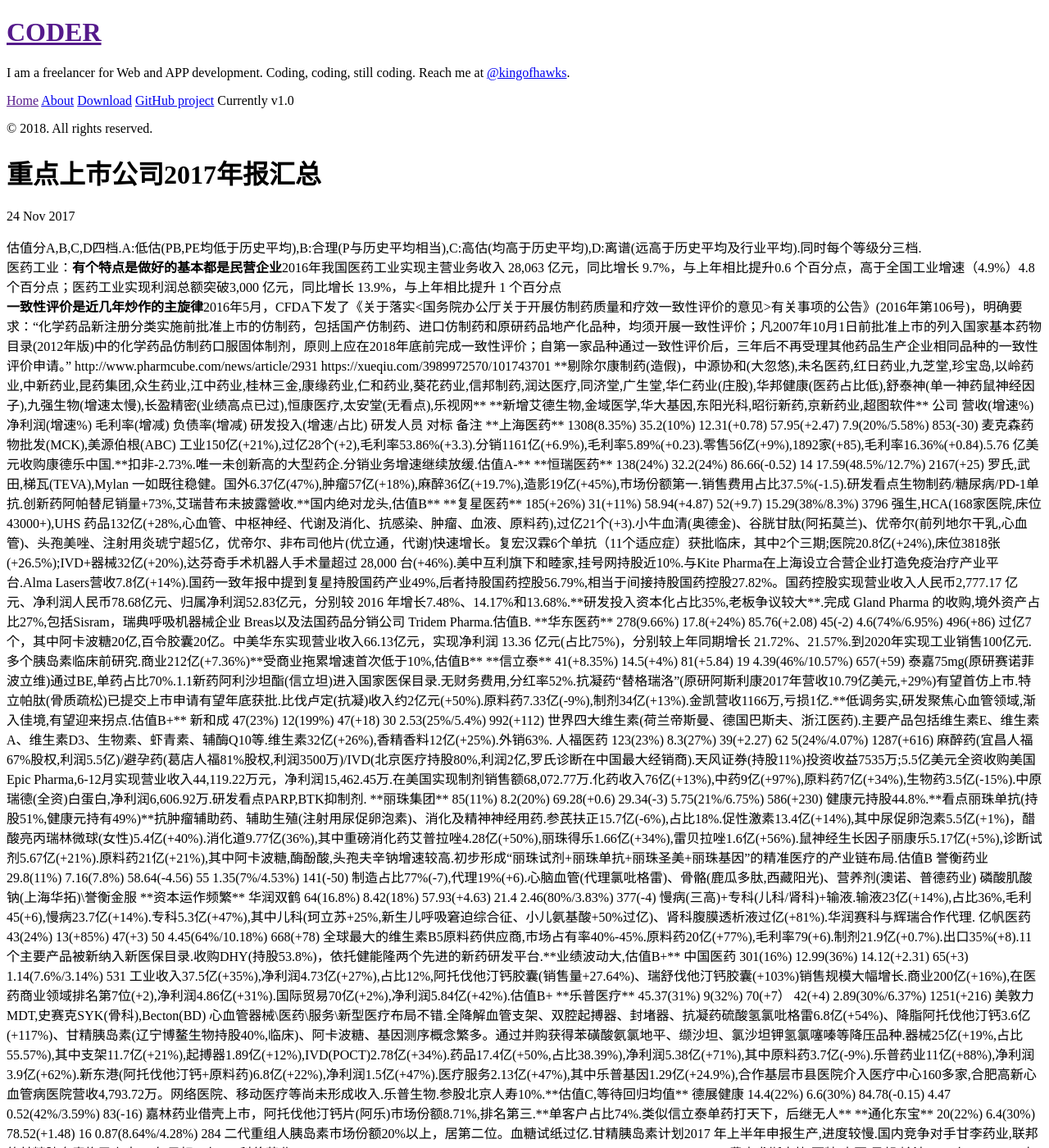
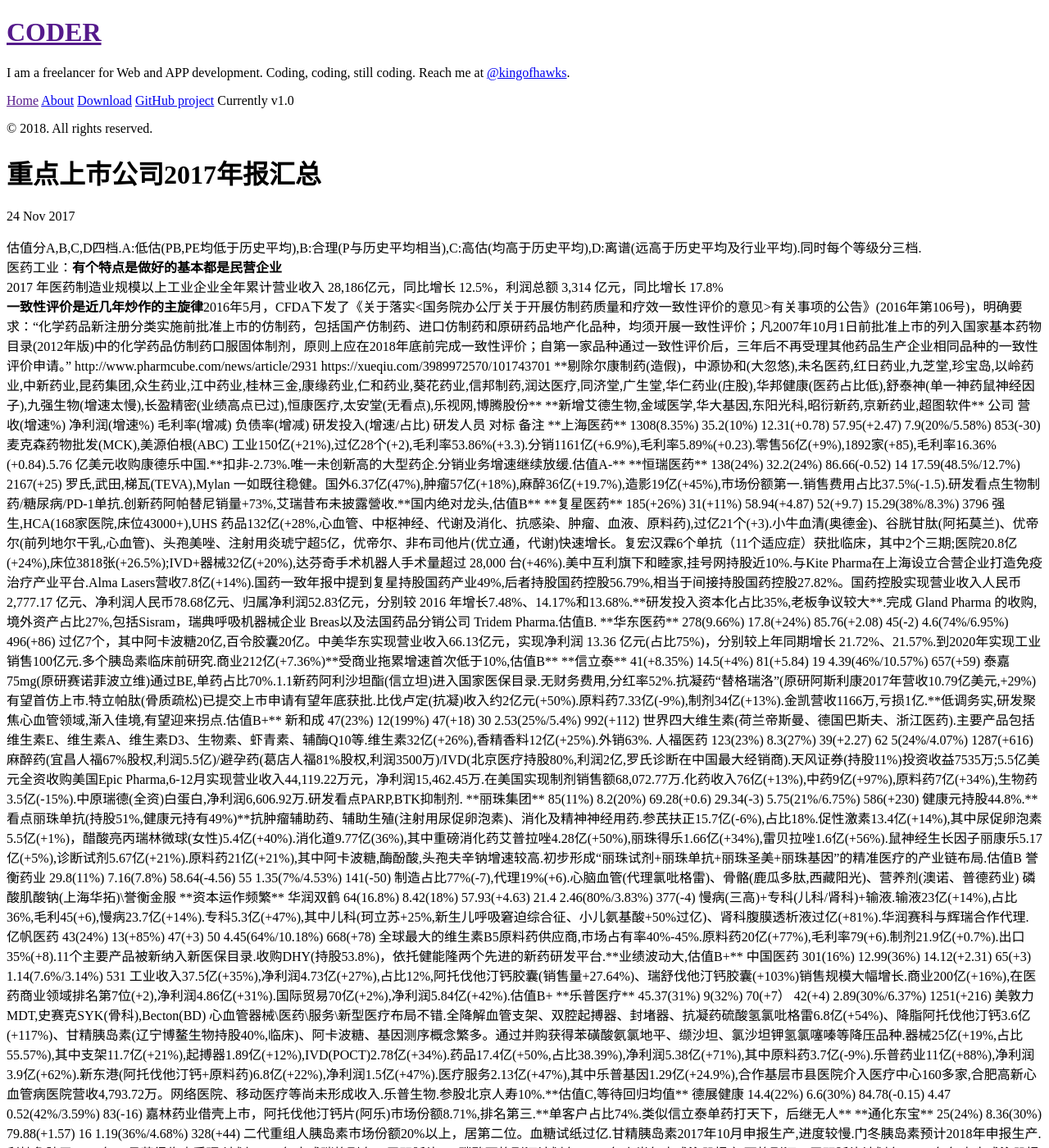
Before and after one commit to kingofhawks/kingofhawks.github.io, a Jekyll site: the page built from _posts/2017-11-24-重点上市公司2017年报汇总.md, in a window 1280 px wide and 1400 px high. Shown: the whole window at 82% size. Built offline with Jekyll 4.4.1, drawn with Linux system fonts in a browser that asks for light colours; our own code applies the rules of GitHub Pages for plain Markdown files; some of the changed text lies outside the part shown.

Commit message:
update post

```diff
--- a/_posts/2017-11-24-重点上市公司2017年报汇总.md
+++ b/_posts/2017-11-24-重点上市公司2017年报汇总.md
@@ -1,9 +1,10 @@
 估值分A,B,C,D四档.A:低估(PB,PE均低于历史平均),B:合理(P与历史平均相当),C:高估(均高于历史平均),D:离谱(远高于历史平均及行业平均).同时每个等级分三档.
-医药工业：**有个特点是做好的基本都是民营企业**2016年我国医药工业实现主营业务收入 28,063 亿元，同比增长 9.7%，与上年相比提升0.6 个百分点，高于全国工业增速（4.9%）4.8个百分点；医药工业实现利润总额突破3,000 亿元，同比增长 13.9%，与上年相比提升 1 个百分点
+医药工业：**有个特点是做好的基本都是民营企业**
+2017 年医药制造业规模以上工业企业全年累计营业收入 28,186亿元，同比增长 12.5%，利润总额 3,314 亿元，同比增长 17.8%
 **一致性评价是近几年炒作的主旋律**2016年5月，CFDA下发了《关于落实<国务院办公厅关于开展仿制药质量和疗效一致性评价的意见>有关事项的公告》(2016年第106号)，明确要求：“化学药品新注册分类实施前批准上市的仿制药，包括国产仿制药、进口仿制药和原研药品地产化品种，均须开展一致性评价；凡2007年10月1日前批准上市的列入国家基本药物目录(2012年版)中的化学药品仿制药口服固体制剂，原则上应在2018年底前完成一致性评价；自第一家品种通过一致性评价后，三年后不再受理其他药品生产企业相同品种的一致性评价申请。”
 http://www.pharmcube.com/news/article/2931
 https://xueqiu.com/3989972570/101743701
-**剔除尔康制药(造假)，中源协和(大忽悠),未名医药,红日药业,九芝堂,珍宝岛,以岭药业,中新药业,昆药集团,众生药业,江中药业,桂林三金,康缘药业,仁和药业,葵花药业,信邦制药,润达医疗,同济堂,广生堂,华仁药业(庄股),华邦健康(医药占比低),舒泰神(单一神药鼠神经因子),九强生物(增速太慢),长盈精密(业绩高点已过),恒康医疗,太安堂(无看点),乐视网**
+**剔除尔康制药(造假)，中源协和(大忽悠),未名医药,红日药业,九芝堂,珍宝岛,以岭药业,中新药业,昆药集团,众生药业,江中药业,桂林三金,康缘药业,仁和药业,葵花药业,信邦制药,润达医疗,同济堂,广生堂,华仁药业(庄股),华邦健康(医药占比低),舒泰神(单一神药鼠神经因子),九强生物(增速太慢),长盈精密(业绩高点已过),恒康医疗,太安堂(无看点),乐视网,博腾股份**
 **新增艾德生物,金域医学,华大基因,东阳光科,昭衍新药,京新药业,超图软件**
 公司          营收(增速%)       净利润(增速%)   毛利率(增减)   负债率(增减)    研发投入(增速/占比)    研发人员   对标 备注
 **上海医药**    1308(8.35%)     35.2(10%)     12.31(+0.78)   57.95(+2.47)   7.9(20%/5.58%)       853(-30)  麦克森药物批发(MCK),美源伯根(ABC)    工业150亿(+21%),过亿28个(+2),毛利率53.86%(+3.3).分销1161亿(+6.9%),毛利率5.89%(+0.23).零售56亿(+9%),1892家(+85),毛利率16.36%(+0.84).5.76 亿美元收购康德乐中国.**扣非-2.73%.唯一未创新高的大型药企.分销业务增速继续放缓.估值A-**
@@ -20,7 +21,7 @@
 中国医药      301(16%)          12.99(36%)       14.12(+2.31)    65(+3)          1.14(7.6%/3.14%)   531       工业收入37.5亿(+35%),净利润4.73亿(+27%),占比12%,阿托伐他汀钙胶囊(销售量+27.64%)、瑞舒伐他汀钙胶囊(+103%)销售规模大幅增长.商业200亿(+16%),在医药商业领域排名第7位(+2),净利润4.86亿(+31%).国际贸易70亿(+2%),净利润5.84亿(+42%).估值B+
 **乐普医疗**   45.37(31%)       9(32%)         70(+7）        42(+4)           2.89(30%/6.37%)     1251(+216)      美敦力MDT,史赛克SYK(骨科),Becton(BD)  心血管器械\医药\服务\新型医疗布局不错.全降解血管支架、双腔起搏器、封堵器、抗凝药硫酸氢氯吡格雷6.8亿(+54%)、降脂阿托伐他汀钙3.6亿(+117%)、甘精胰岛素(辽宁博鳌生物持股40%,临床)、阿卡波糖、基因测序概念繁多。通过并购获得苯磺酸氨氯地平、缬沙坦、氯沙坦钾氢氯噻嗪等降压品种.器械25亿(+19%,占比55.57%),其中支架11.7亿(+21%),起搏器1.89亿(+12%),IVD(POCT)2.78亿(+34%).药品17.4亿(+50%,占比38.39%),净利润5.38亿(+71%),其中原料药3.7亿(-9%).乐普药业11亿(+88%),净利润3.9亿(+62%).新东港(阿托伐他汀钙+原料药)6.8亿(+22%),净利润1.5亿(+47%).医疗服务2.13亿(+47%),其中乐普基因1.29亿(+24.9%),合作基层市县医院介入医疗中心160多家,合肥高新心血管病医院营收4,793.72万。网络医院、移动医疗等尚未形成收入.乐普生物.参股北京人寿10%.**估值C,等待回归均值**
 德展健康        14.4(22%)      6.6(30%)        84.78(-0.15)   4.47           0.52(42%/3.59%)      83(-16)      嘉林药业借壳上市，阿托伐他汀钙片(阿乐)市场份额8.71%,排名第三.**单客户占比74%.类似信立泰单药打天下，后继无人**
-**通化东宝** 20(22%)           6.4(30%)       78.52(+1.48)   16             0.87(8.64%/4.28%)     284  二代重组人胰岛素市场份额20%以上，居第二位。血糖试纸过亿.甘精胰岛素计划2017 年上半年申报生产,进度较慢.国内竞争对手甘李药业,联邦的甘精胰岛素均已上市.17年目标24亿.
+**通化东宝** 25(24%)           8.36(30%)       79.88(+1.57)   16             1.19(36%/4.68%)     328(+44)  二代重组人胰岛素市场份额20%以上，居第二位。血糖试纸过亿.甘精胰岛素2017年10月申报生产,进度较慢.门冬胰岛素预计2018年申报生产.利拉鲁肽于2017 年11月获得临床受理.计划 2018 年完成瑞格列奈二甲双胍片BE.磷酸西格列汀计划在 2019 年上半年完成注册报产.西格列汀二甲双胍片计划在 2018 年年内完成注册报产.国内竞争对手甘李药业,联邦的甘精胰岛素均已上市.17年目标24亿.
 **科伦药业** 85.66(10.34%)     5.84(-9.4%)    45(+2.36)       51(+0.45)      6.13(23%/7.16%)      1803(+130)   费森尤斯卡比,百特,大冢,贝朗.输液60.09亿(+1.35%),占比70%(-6%),毛利52.95(+3.41),总量44.38亿瓶/袋(-1.97%),市场份额大致40%.普通输液43.6亿元，治疗性输液16.47亿元.非输液22.24亿(+31.73%),毛利率23.72(+5.09).康复新液、百洛特(抑郁症)过亿.净利润6.24亿(+15.21%).因公司非全资子公司经营业绩提升，本期少数股东收益大幅增长，导致净利润增加但归属于上市公司净利润下降9.40%.**当年君健塑胶收购爆出关联交易丑闻.三发太能忽悠,报表经常在预告下限.管理层严重缺乏诚信.两发都是国家限制对象,新药遥遥无期.高管持续减持**继续增持石四药(持股15.21%).哈萨克斯坦KAZ输液基地(持股51%),营收2.59亿(+148%),净利润3216万.全资子公司科伦国际发展净利润1405万.川宁营收11亿(+120%),净利润1392万,一期硫红满产，二期青霉素已推向满产，头孢正在为推向满产积极准备.科伦已启动针对肿瘤、细菌感染、肠外营养等多个疾病领域共330余个项目.共申报92个项目，29项为国内首家申报，截至目前获批临床49项，待批生产36项.第一大客户科伦医贸占比10%涉及关联关系.货币资金减少,应收帐、短期借款大幅增加.一年内到期负债大幅飙升到33亿.邛崃项目亏损3170万元,广西科伦亏损9663万.十大股东无一机构.股权激励方案以2016年净利润为基数,2017年净利润增长率不低于15%,2018年净利润增长率不低于45%.草酸艾司西酞普兰片10mg通过BE.
 **华海药业**  50(22%)        6.39(27%)        55.83(+6.04)       -             4.38(20%/8.76%)       1308(+236)   制剂26亿(+34%),核心品种盐酸帕罗西汀片(抗抑郁)销量同比增长24%，氯沙坦钾片销量增长85%，厄贝沙坦氢氯噻嗪片销量增长153%.原料药21亿(+13.8%).**出口占70%**以心脑血管类、神经系统类为主导.全球最大的普利、沙坦类原料药供应商,销售额分别为4.15 亿元（+13.4%）/9.39 亿元（+5.9%）.共7 个制剂产品（9 个品规）通过国内药物一致性评价,国内最多.研发刚起步,估值B.
 **康弘药业**   25(22%)        4.97(26%)      90.43(+1.27)    14             1.46(27%/5.76%)      362(+89)    再生元(REGN)阿柏西普超26亿美元    1类新药康柏西普,中枢神经、消化系统.在研多个单抗重磅仿制药.中成药10亿(+12.9%),占比41%.化学药10亿(+16%),占比40%.生物药4.76亿(+78%),占比18.74%（+6).     安维汀(贝伐珠单抗)和诺华(雷珠单抗).财务稳健.但估值高，俞总出去创办了信达生物，超牛
@@ -56,7 +57,6 @@
 **爱尔眼科** 40(26%)        5.57(30%)       46(-)          32             0.22(21%/0.55%)      82(+6)        全球最大的眼科连锁医疗机构.连续多年保持30+增长
 美年健康    21(47%)          2.6(85%)       47.56(-0.38%)  33             0.025(-/0.12%)       10             慈铭体检(27.78股权),超过100家控股体检中心.估值离谱
 凯莱英      14(29%)          3.4(35%)      51.7(+0.12)    30            0.97(38%/6.83%)        1164(+330)    临床和商业化阶段的药品定制研发生产服务**92%(-6)出口,受汇率影响较大,汇兑损失5173万**.前5客户73.5%.主要竞争者Catalent\Lonza\Boehringer Ingelheim\Patheon\DSM等公司.行业不错，估值B-.
-博腾股份   13.26(30%)        1.7(55%)       46(+11.83)     55             0.63(24%/4.72%)     162(-4)     医药定制研发生产行业领军者主要包括Catalent、Lonza、BI、DSM等公司,强生和吉利德合计为公司贡献约70%的销售收入.
 **泰格医药**11.7(22.7%)       1.4(-10%)     38.19(-4)      32             0.42(52%/3.56%)     227(+76)      昆泰(已与IMS合并) CRO,方达医药并表,并购动作频繁.2015年全球前25名药企有23家为公司客户.累计待执行合同金额199,780.63万(+80.33%).临床试验4.7亿(+40%),临床研究咨询6.88亿(+20%).境外业务过半.
 华大基因
 贝瑞基因     11.7(+27%)       2.3(+54%)     79.6(+1.4)        生育健康筛查为公司主要收入和利润来源.估值C
@@ -169,12 +169,12 @@
 房地产签订购销合同是收取部分售房款，其性质是预收货款（或预收定金），这种交易是房地产的销售额.
 等到项目竣工验收后,按照购销合同规定将合格的房屋产品移交给购买方后，方可确认房地产销售收入实现，将“预收帐款”转为实现“经营收入”.
 公司     营收(增速%)      净利润(增速%)   毛利率(增减)     负债率            净负债率(有息负债减去货币资金，除以净资产%)
-**中国建筑**1.05(9.8%)    329(10%)        10.49(+0.38)    估值B
+**中国建筑**1.05(9.8%)    329(10%)      10.49(+0.38)    估值B
 **万科** 2429(1%)      280(33%)        25.8(+6)       83.98(+3.44)       8.8    新开工面积 3651万平方米(+16.4%),竣工面积 2301万平方米(+2.9%).销售面积3595万平方米，销售金额5298亿元，同比分别增长 30%和45%。2017年全国市场占有率为3.96%，提高0.86个百分点.住宅占比82.7%.万科物业71亿(+67%)
 **保利** 1463(-5%)    156(25.8%)      31(+2)          77.28(+2.52)         86.45  销售3092亿(+47%).地产金融板块，房地产基金管理规模785亿元；小额贷款业务规模达4.93亿元.保利物业实现营业收入32.4 亿元，归母净利润 2.3 亿.估值B
 蛇口      754(18%)      122(27%)       29(+7.17)        72(+3.73)     签约销售面积 570万平米(+21%)，签约销售金额 1128亿元(+52%).有部分园区开发和油轮业务,占比9%.邮轮5.9亿(+75%).估值B+
 华夏幸福  538(40%)       64.9(35%)                             产业新城，模式不太懂
-金地     555(69%)        63(97%)         28.73(+0.94)    65.4(-0.61)      销售金额1,006亿元人民币，销售面积658万平方米，同比分别增长63%和48%,行业销售排名上升一位至第 12 位.总土地储备约2,950 万平方米，权益土地储备约 1,500 万平方米.新开工面积约 670 万平方米，竣工面积约 640 万平方米，同比上年分别增长65%和 36%.
+金地     376(-32%)      68(8.6%)        33.96(+5.23)    72(+6.7)          48.22 销售金额1400亿(+40%)，销售面积766万平方米(+16.5%),行业销售排名第 12 位.总土地储备约3770万平方米，权益土地储备约 1930万平方米.新开工面积约 870 万平方米(+30%)，竣工面积约 670 万平方米(+4%).估值B+
 绿地     2471(19%)       72(4.66%)       20.65(-3.62)    **89.43(+1.58)**    销售金额 2550 亿元，同比增长11%.大基建、大金融、大消费等相关多元产业.房地产占比60%.**负债率都接近银行了!**
 新城控股  405(45%)        60(99%)         35(+7.72)       85.84(+1.71)           -     江苏省第一.合同销售额达1264.72亿(+94.39%)，排名全国第13位(+2)，排名提升6位.销售面积达928.28 万平方米，同比增长 61.44%。全年新增土地储备共122幅，总建筑面积3392万平方米.融资总额394亿(+60%).累计开业 23 个吾悦广场，全年实现租金及管理费收入10.20亿元，平均出租率 97.91%.住宅占比54%，商办占比42%.
 雅戈尔                                            地产,服装,投资三驾马车。地产占比已达70%,集中在宁波和苏州.**170亿巨资豪赌中信股份14.5451亿股(成本12,占比净资产72%).持有宁波银行6.59亿股13%,浦发银行1.75亿股,金正大1.346亿股,联创电子2910万股,创业软件1200万股,市值总计290亿.持股中石油管道1.32%(分红1.7亿),浙商财险21%第二大股东(2016年亏损超十亿?),银联商务5%.大手笔购入理财产品.财务费用飙升.投资收益占比过半**
@@ -222,10 +222,10 @@
 乘用车是汽车行业增长的主要动力。2017 年，乘用车销售 2471.8 万辆，同比微增 1.4%，增速大幅回落。其中，SUV 全年销售 1,025.3 万辆，增长 13.3%.
 2017 年，新能源汽车产销均接近 80 万辆，分别达到 79.4 万辆和 77.7 万辆，同比分别增长 53.8%和 53.3%，产销量同比增速分别提高了 2.1 和 0.3 个百分点。2017 年新能源汽车市场占比 2.7%，比上年提高了 0.9 个百分点。其中纯电动汽车产销分别完成66.6 万辆和 65.2 万辆，比上年同期分别增长 59.7%和 59.4%；插电式混合动力汽车产销分别完成 12.8 万辆和 12.5 万辆，比上年同期分别增长 29.3%和 27.6%
 公司        营收(增速%)      净利润(增速%)   毛利率(增减)       负债率(增减)
-**上汽集团**8706(15%)         344(7.5%)     14.41(+0.66%)    62.39(-5.6)   金融业126亿(+24%).全年实现整车销售 693万辆，同比增长6.8%，其中乘用车销售 518万辆，同比增长 9.2%，商用车销售 74万辆，同比下降 9.8%；公司国内市场占有率达到 23.2%（+0.6).自主品牌乘用车全年销量突破 52万辆，同比增长 62%,自主品牌轻型商用车上汽大通全年实现整车销售 7.1万辆，同比增长 54%，自主品牌销量增幅远高于行业平均水平；新能源汽车全年销售超过 6.4万辆，同比增长 156%.三个合资企业销量均超过200万辆.车享家完成了 10 亿元的 B 轮融资.**汽车业最佳标的,估值B**
+**上汽集团**8706(15%)         344(7.5%)     14.41(+0.66%)    62.39(-5.6)   金融业126亿(+24%).全年实现整车销售 693万辆(+6.8%)，其中乘用车销售 518万辆，同比增长 9.2%，商用车销售 74万辆，同比下降 9.8%；公司国内市场占有率达到 23.2%（+0.6).自主品牌乘用车全年销量突破 52万辆，同比增长 62%,自主品牌轻型商用车上汽大通全年实现整车销售 7.1万辆，同比增长 54%，自主品牌销量增幅远高于行业平均水平；新能源汽车全年销售超过 6.4万辆，同比增长 156%.三个合资企业销量均超过200万辆.车享家完成了 10 亿元的 B 轮融资.**汽车业最佳标的,估值B**
 长城汽车   1011(2%)          50(-52%)       24.45(-0.66)      49   中国最大的 SUV 制造企业.整车销量106万辆(-0.79%).
-长安汽车   785(17.6%)        103(3%)        17.89(-2.13)      59.3(-2.48) 产销创历史新高,突破306万(+10%),市场份额10.9%,行业第四
-华域汽车   1243(17.8%)      60.76(16%)      14.46(+0.79)      57.4(-1.82)  44.75%(+6%)   零部件厂商,来自于上汽集团以外的整车客户
+长安汽车   800(1.87%)        71(-30%)        13.31(-4.58)      55.28(-4)   销售汽车287.2万辆(-6%),市场份额9.95%(-1),行业第四.估值B
+华域汽车   1404.87(13%)      65.54(7.87%)    14.46(+0.79)      57.4(-1.82)  零部件厂商,营收43.2%来自于上汽集团以外的整车客户.海外收入306.84亿，同比增长7.13%，占总收入23.08%.估值B-
 比亚迪     1034(29%)        50(79%)        汽车28/手机10       62%(-7)    汽車570亿(+40%),手机部件及组装390亿(+17%),电池及光伏73亿(+21%).新能源汽车销量同比大幅增长 69.85%至 9.6 万辆，销量蝉连全球第一.新能源汽车业务收入约34,618百万元(+80.27%).传统燃油汽车销量约 32.6 万辆(+1.78%).定增价格 57.40 元
 
 **万华化学**531(76%)         111(202%)      40(+8.8)      53.28(-10.6)  **周期股首选**全球最大的MDI供应商(份额超过20%).MDI收入298亿(+81%),石化系列153亿(+85%,丙烯产能 75 万吨),精细化工及新材料42亿(+53%)..30 万吨 TDI 装置，预计2018 年建成.估值合理.
```
